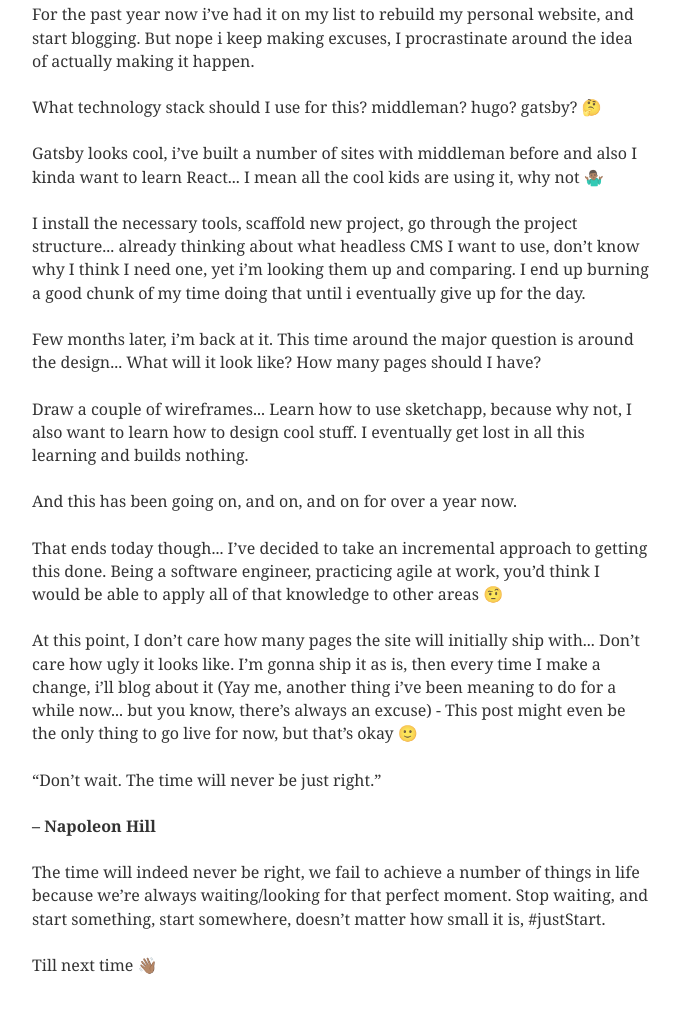
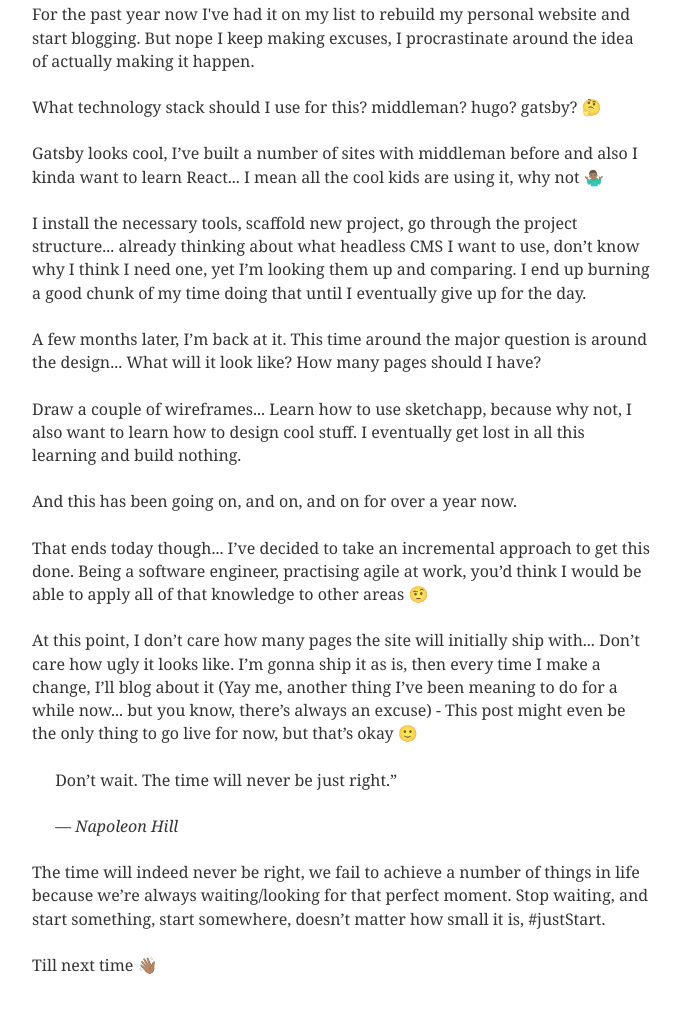
Before and after one commit to diraulo/raoul.codes, a Gatsby site: page /initial-commit in a window 1280 px wide. Shown: the part 187-1200 px from the top of the page, without its empty margins (299-979 px from the left). Built offline with nearby package versions, Linux system fonts and the light colour scheme; Gatsby itself is replaced by a stand-in of ours; some packages are replaced by stand-ins of ours.

Commit message:
Fix typos in initial blog post

```diff
--- a/src/pages/initial-commit.md
+++ b/src/pages/initial-commit.md
@@ -3,28 +3,28 @@ title: "Initial commit"
 date: "2019-02-08"
 ---
 
-For the past year now i’ve had it on my list to rebuild my personal website, and start blogging. But nope i keep making excuses, I procrastinate around the idea of actually making it happen.
+For the past year now I've had it on my list to rebuild my personal website and start blogging. But nope I keep making excuses, I procrastinate around the idea of actually making it happen.
 
 What technology stack should I use for this? middleman? hugo? gatsby? 🤔
 
-Gatsby looks cool, i’ve built a number of sites with middleman before and also I kinda want to learn React... I mean all the cool kids are using it, why not 🤷🏾‍♂️
+Gatsby looks cool, I’ve built a number of sites with middleman before and also I kinda want to learn React... I mean all the cool kids are using it, why not 🤷🏾‍♂️
 
-I install the necessary tools,  scaffold new project, go through the project structure... already thinking about what headless CMS I want to use, don’t know why I think I need one, yet i’m looking them up and comparing. I end up burning a good chunk of my time doing that until i eventually give up for the day.
+I install the necessary tools,  scaffold new project, go through the project structure... already thinking about what headless CMS I want to use, don’t know why I think I need one, yet I’m looking them up and comparing. I end up burning a good chunk of my time doing that until I eventually give up for the day.
 
-Few months later, i’m back at it. This time around the major question is around the design... What will it look like? How many pages should I have?
+A few months later, I’m back at it. This time around the major question is around the design... What will it look like? How many pages should I have?
 
-Draw a couple of wireframes... Learn how to use sketchapp, because why not, I also want to learn how to design cool stuff. I eventually get lost in all this learning and builds nothing.
+Draw a couple of wireframes... Learn how to use sketchapp, because why not, I also want to learn how to design cool stuff. I eventually get lost in all this learning and build nothing.
 
 And this has been going on, and on, and on for over a year now.
 
-That ends today though... I’ve decided to take an incremental approach to getting this done. Being a software engineer, practicing agile at work, you’d think I would be able to apply all of that knowledge to other areas 🤨
+That ends today though... I’ve decided to take an incremental approach to get this done. Being a software engineer, practising agile at work, you’d think I would be able to apply all of that knowledge to other areas 🤨
 
-At this point, I don’t care how many pages the site will initially ship with... Don’t care how ugly it looks like. I’m gonna ship it as is, then every time I make a change, i’ll blog about it (Yay me, another thing i’ve been meaning to do for a while now... but you know, there’s always an excuse) - This post might even be the only thing to go live for now, but that’s okay 🙂
+At this point, I don’t care how many pages the site will initially ship with... Don’t care how ugly it looks like. I’m gonna ship it as is, then every time I make a change, I’ll blog about it (Yay me, another thing I’ve been meaning to do for a while now... but you know, there’s always an excuse) - This post might even be the only thing to go live for now, but that’s okay 🙂
 
-“Don’t wait. The time will never be just right.”
+> Don’t wait. The time will never be just right.”
+>
+> &mdash; <cite>Napoleon Hill<cite>
 
-**– Napoleon Hill**
-
-The time will indeed never be right, we fail to achieve a number of things in life because we’re always waiting/looking for that perfect moment. Stop waiting, and start  something, start somewhere, doesn’t matter how small it is, #justStart.
+The time will indeed never be right, we fail to achieve a number of things in life because we’re always waiting/looking for that perfect moment. Stop waiting, and start something, start somewhere, doesn’t matter how small it is, #justStart.
 
 Till next time 👋🏾
```
